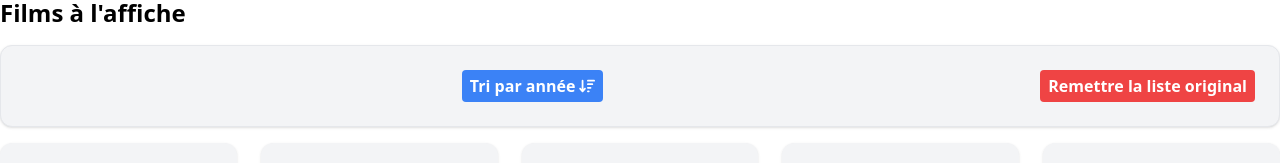
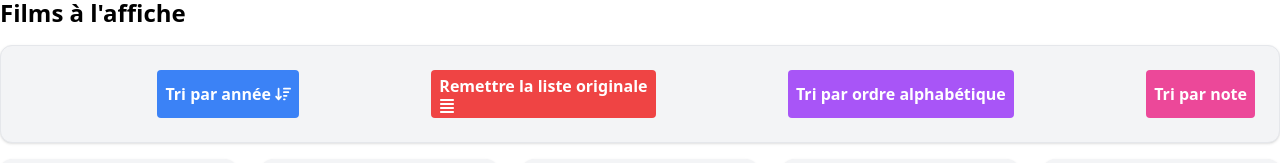
Before and after one commit to keizien/tp3-react-js, a React (Vite) app: page / in a window 1280 px wide. Shown: the part 441-604 px from the top of the page. Built offline with nearby package versions, Linux system fonts and the light colour scheme.

Commit message:
TP6 : tri avancé

```diff
--- a/src/components/MoviesList.jsx
+++ b/src/components/MoviesList.jsx
@@ -3,6 +3,7 @@ import MovieCard from './MovieCard';
 import { useState } from 'react';
 import { FaArrowUpWideShort } from 'react-icons/fa6';
 import { FaArrowDownWideShort } from 'react-icons/fa6';
+import { FaAlignJustify } from 'react-icons/fa6';
 
 export default function MoviesList({ movies, title }) {
   const originalList = movies;
@@ -14,6 +15,21 @@ export default function MoviesList({ movies, title }) {
       moviesAsc ? a.year - b.year : b.year - a.year
     );
     setMovies(sorted);
+    setMoviesAsc(!moviesAsc);
+  };
+
+  const sortMovieByTitle = () => {
+    const sortedbytitle = [...movies].sort((a, b) =>
+      a.title.localeCompare(b.title)
+    );
+    setMovies(sortedbytitle);
+  };
+
+  const sortMoviesByNote = () => {
+    const sortedbynote = [...movies].sort((a, b) =>
+      moviesAsc ? a.rating - b.rating : b.rating - a.rating
+    );
+    setMovies(sortedbynote);
     setMoviesAsc(!moviesAsc);
   };
 
@@ -40,7 +56,20 @@ export default function MoviesList({ movies, title }) {
           className="ml-auto bg-red-500 hover:bg-red-700 text-white font-bold px-2 py-1 rounded"
           onClick={resetList}
         >
-          Remettre la liste original
+          Remettre la liste originale
+          <FaAlignJustify />
+        </button>
+        <button
+          className="ml-auto bg-purple-500 hover:bg-purple-700 text-white font-bold px-2 py-1 rounded"
+          onClick={sortMovieByTitle}
+        >
+          Tri par ordre alphabétique
+        </button>
+        <button
+          className="ml-auto bg-pink-500 hover:bg-pink-700 text-white font-bold px-2 py-1 rounded"
+          onClick={sortMoviesByNote}
+        >
+          Tri par note
         </button>
       </div>
       <ul className="grid grid-cols-1 sm:grid-cols-5 gap-6 mt-4">
```
